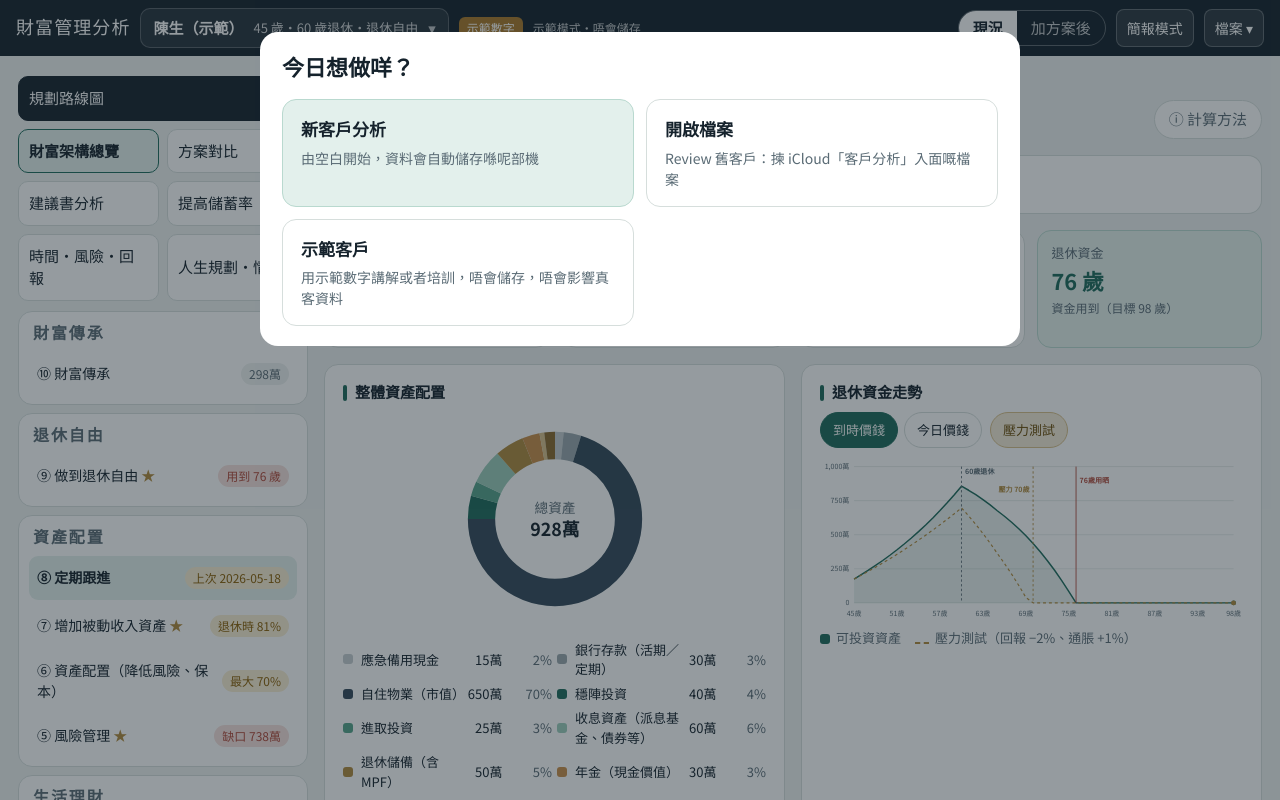
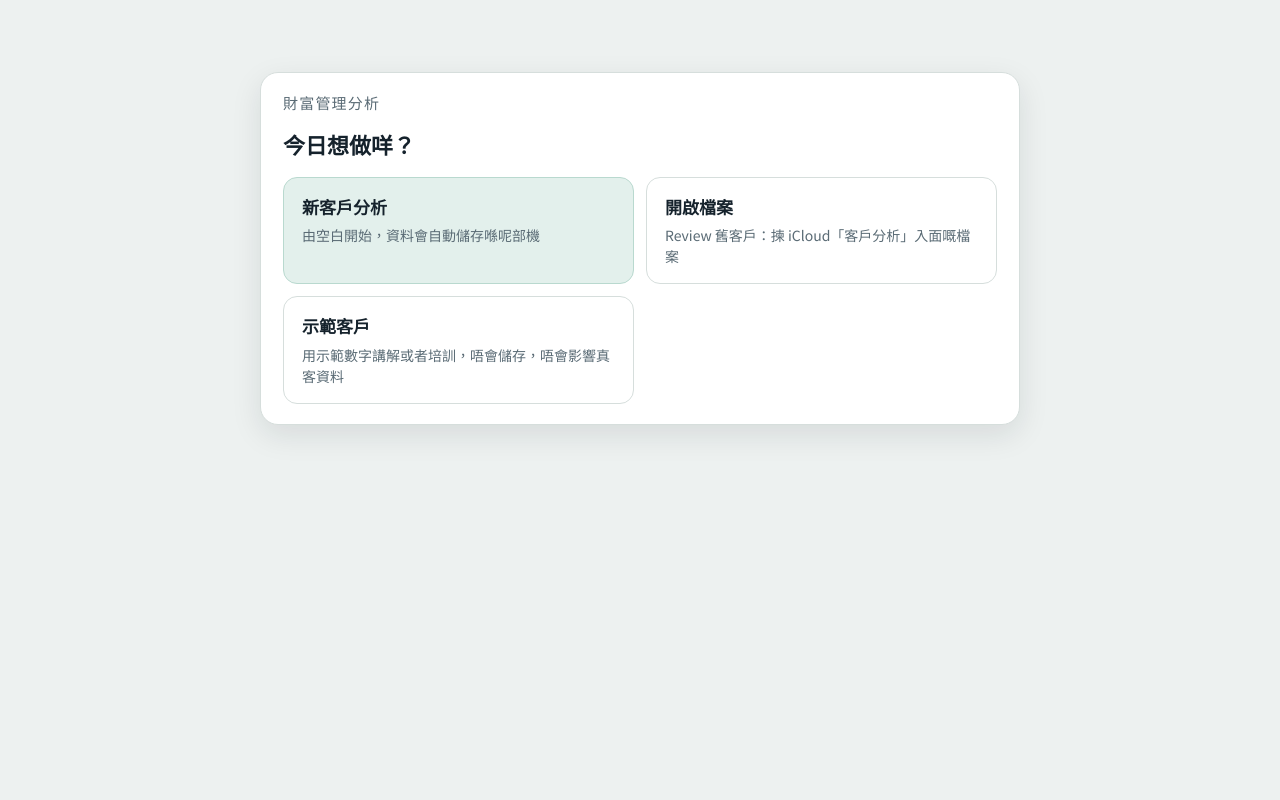
Before and after one commit to ahwai79/wealth-planning, a plain HTML site: page index.html in a window 1280 px wide. Shown: the top 800 px of the page. Drawn offline with Linux system fonts and the light colour scheme.

Commit message:
v0.22 開始畫面改做獨立一頁（修正 Safari refresh 後被遮住）
Co-Authored-By: Claude Opus 5.5 <noreply@anthropic.com>
Claude-Session: https://claude.ai/code/session_01WR1KH7dHB7YFvthDYEWPr7

```diff
--- a/index.html
+++ b/index.html
@@ -167,7 +167,12 @@ table.t input.txt{text-align:left;min-width:130px}
 .modal{position:fixed;top:0;right:0;bottom:0;left:0;inset:0;background:rgba(21,34,44,.45);display:none;align-items:flex-start;justify-content:center;padding:4vh 14px;z-index:50;overflow-y:auto;-webkit-overflow-scrolling:touch;-webkit-transform:translate3d(0,0,0);transform:translate3d(0,0,0)}
 /* v0.21: Safari 彈窗被頁面蓋住 → 明確分層、彈窗開時鎖住背景 */
 .shell{position:relative;z-index:1}
-body.mopen{overflow:hidden}
+body.mopen:not(.starting){overflow:hidden}
+/* v0.22: 開始畫面改做獨立一頁（唔再浮喺頁面上面），避開 Safari refresh 後被遮住 */
+body.starting .top,body.starting .shell{display:none!important}
+body.starting #mStart{position:relative;top:auto;right:auto;bottom:auto;left:auto;inset:auto;-webkit-transform:none;transform:none;min-height:100vh;background:var(--paper);overflow:visible;padding:9vh 14px 40px}
+body.starting #mStart .dlg{box-shadow:0 10px 30px rgba(21,34,44,.10);border:1px solid var(--line)}
+.startbrand{font-family:var(--display);font-size:15px;letter-spacing:.08em;color:var(--slate)}
 .modal.on{display:flex}
 .dlg{background:var(--card);border-radius:18px;max-width:980px;width:100%;padding:20px 22px;display:flex;flex-direction:column;gap:14px}
 .dlg h2{font-family:var(--display);font-size:22px}
@@ -446,6 +451,7 @@ table.t select optgroup{font-weight:700}
 <!-- start screen -->
 <div class="modal" id="mStart" role="dialog" aria-modal="true" aria-labelledby="mStart-h">
   <div class="dlg" style="max-width:760px">
+    <div class="startbrand">財富管理分析</div>
     <h2 id="mStart-h">今日想做咩？</h2>
     <div id="st-body"></div>
   </div>
@@ -525,7 +531,8 @@ function getP(o,p){ return p.split(".").reduce((x,k)=>x==null?x:x[k],o); }
 function setP(o,p,v){ const ks=p.split("."); let x=o; ks.slice(0,-1).forEach(k=>{ if(x[k]==null) x[k]={}; x=x[k]; }); x[ks.at(-1)]=v; }
 function deepMerge(base,o){ if(o==null||typeof o!=="object"||Array.isArray(o)) return o===undefined?base:o; const r=Array.isArray(base)?[]:{...base}; for(const k in o){ r[k]= (base&&typeof base[k]==="object"&&!Array.isArray(base[k])&&base[k]!==null)? deepMerge(base[k],o[k]) : o[k]; } return r; }
 const FX = { HKD:1, USD:7.8, RMB:1.08, "其他":1 };
-const APP_VERSION = "v0.21";
+try{ if("scrollRestoration" in history) history.scrollRestoration="manual"; }catch(e){}
+const APP_VERSION = "v0.22";
 // v0.17: 教學模式（記喺呢部機）。關 = 見客用：只出規劃／分析／一齊嘅字眼；開 = 培訓同事：出流程、講咩、做咩
 let TEACH=false; try{ TEACH=localStorage.getItem("wt-teach")==="1"; }catch(e){}
 
@@ -2273,15 +2280,14 @@ $("#btnStart").onclick=showStart;
 route();
 showStart();
 
-/* v0.21: Safari 彈窗顯示修正：有彈窗開住就鎖背景；字型載入後重畫開始畫面 */
+/* v0.21–v0.22: 彈窗開住就鎖背景；開始畫面開住時只顯示開始畫面（Safari refresh 修正） */
 (function(){
-  const sync=()=>document.body.classList.toggle("mopen",!!document.querySelector(".modal.on"));
+  const sync=()=>{ const b=document.body; const st=$("#mStart").classList.contains("on"); const was=b.classList.contains("starting");
+    b.classList.toggle("starting",st); b.classList.toggle("mopen",!!document.querySelector(".modal.on"));
+    if(st&&!was) window.scrollTo(0,0); };
   const mo=new MutationObserver(sync);
   document.querySelectorAll(".modal").forEach(m=>mo.observe(m,{attributes:true,attributeFilter:["class"]}));
   sync();
-  const nudge=()=>{ const m=$("#mStart"); if(!m||!m.classList.contains("on")) return; m.style.display="none"; void m.offsetHeight; m.style.display=""; };
-  window.addEventListener("load",nudge);
-  if(document.fonts&&document.fonts.ready) document.fonts.ready.then(nudge);
 })();
 
 
```
